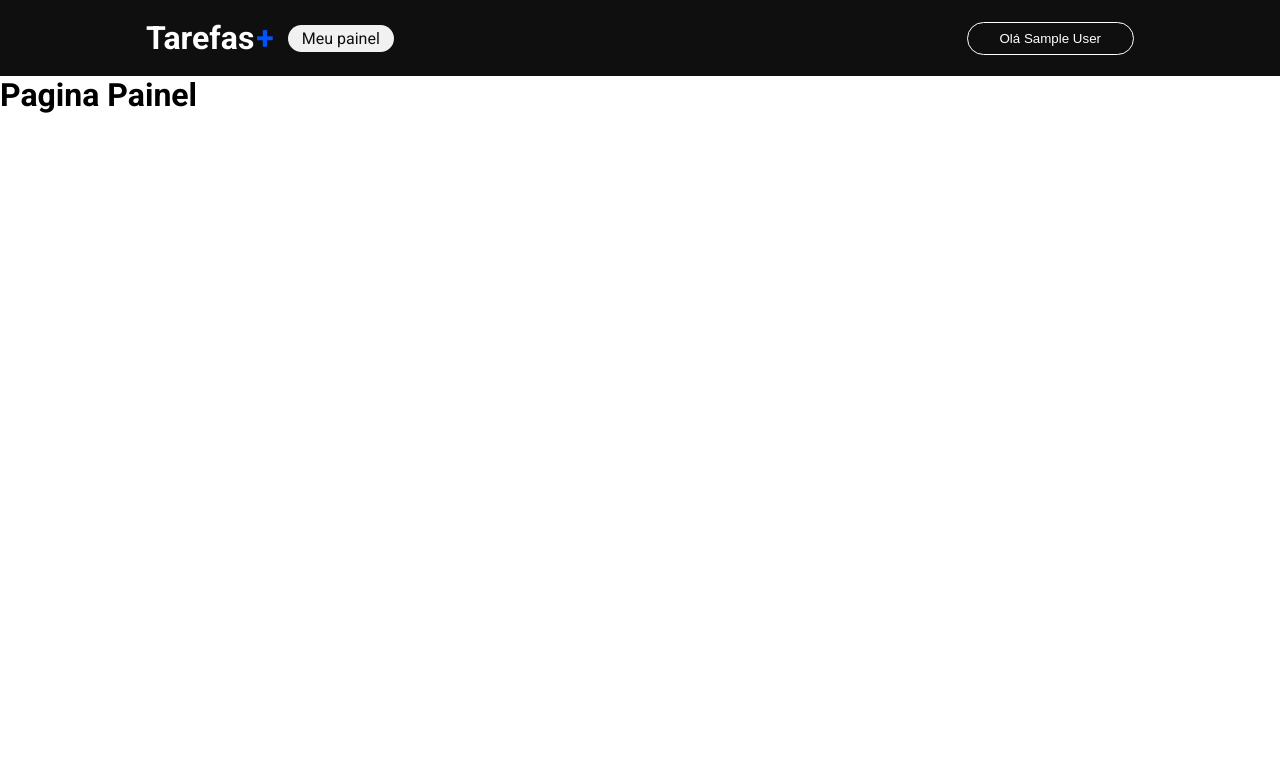
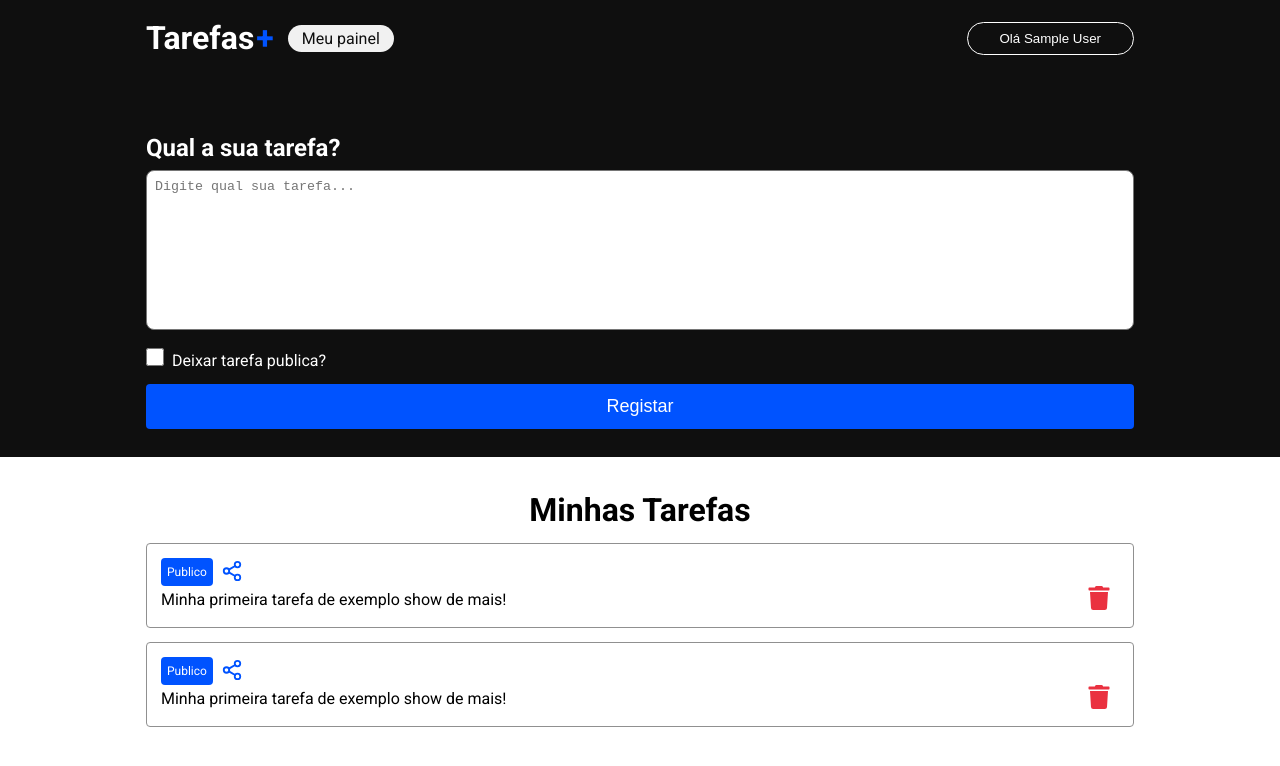
Before and after one commit to Gabriel-otirB/app-task-board, a Next.js app: page /dashboard in a window 1280 px wide. Shown: the top 766 px of the page. Built offline with nearby package versions, Linux system fonts and the light colour scheme; no server answers; sample sign-in values are in the browser's storage.

Commit message:
Dashboard design added

```diff
--- a/package.json
+++ b/package.json
@@ -12,7 +12,8 @@
     "next": "15.1.7",
     "next-auth": "^4.24.11",
     "react": "^19.0.0",
-    "react-dom": "^19.0.0"
+    "react-dom": "^19.0.0",
+    "react-icons": "^5.5.0"
   },
   "devDependencies": {
     "@types/node": "^20",
--- /dev/null
+++ b/src/components/textArea/index.tsx
@@ -0,0 +1,10 @@
+import { HTMLProps } from 'react';
+import styles from './styles.module.css';
+
+const TextArea = ({ ...rest }: HTMLProps<HTMLTextAreaElement>) => {
+  return (
+    <textarea className={styles.textarea} {...rest}></textarea>
+  )
+}
+
+export default TextArea
--- /dev/null
+++ b/src/components/textArea/styles.module.css
@@ -0,0 +1,8 @@
+.textarea {
+  width: 100%;
+  resize: none;
+  height: 160px;
+  border-radius: 8px;
+  outline: none;
+  padding: 8px;
+}
--- a/src/pages/dashboard/index.tsx
+++ b/src/pages/dashboard/index.tsx
@@ -3,6 +3,9 @@
 import Head from 'next/head';
 
 import { getSession } from 'next-auth/react'
+import TextArea from '../../components/textArea';
+import { FiShare2 } from 'react-icons/fi';
+import { FaTrash } from 'react-icons/fa';
 
 const Dashboard = () => {
 
@@ -12,7 +15,63 @@
         <title>Meu painel de tarefas</title>
       </Head>
 
-      <h1>Pagina Painel</h1>
+      <main className={styles.main}>
+        <section className={styles.content}>
+          <div className={styles.contentForm}>
+            <h1 className={styles.title}>Qual a sua tarefa?</h1>
+
+            <form >
+              <TextArea placeholder='Digite qual sua tarefa...' />
+              <div className={styles.checkboxArea}>
+                <input type="checkbox" className={styles.checkbox} />
+                <label>Deixar tarefa publica?</label>
+              </div>
+
+              <button className={styles.button} type='submit'>Registar</button>
+            </form>
+
+          </div>
+        </section>
+
+        <section className={styles.taskContainer}>
+          <h1>Minhas Tarefas</h1>
+
+          <article className={styles.task}>
+            <div className={styles.tagContainer}>
+              <label className={styles.tag}>Publico</label>
+              <button className={styles.sharedButton}>
+                <FiShare2 size={22} color='#0053ff' />
+              </button>
+            </div>
+
+            <div className={styles.taskContent}>
+              <p>Minha primeira tarefa de exemplo show de mais!</p>
+              <button className={styles.trashButton}>
+                <FaTrash size={24} color='#ea3140' />
+              </button>
+            </div>
+          </article>
+
+          <article className={styles.task}>
+            <div className={styles.tagContainer}>
+              <label className={styles.tag}>Publico</label>
+              <button className={styles.sharedButton}>
+                <FiShare2 size={22} color='#0053ff' />
+              </button>
+            </div>
+
+            <div className={styles.taskContent}>
+              <p>Minha primeira tarefa de exemplo show de mais!</p>
+              <button className={styles.trashButton}>
+                <FaTrash size={24} color='#ea3140' />
+              </button>
+            </div>
+          </article>
+
+        </section>
+
+      </main>
+
     </div>
   )
 }
@@ -20,15 +79,13 @@
 export default Dashboard
 
 export const getServerSideProps: GetServerSideProps = async ({ req }) => {
-  const session = await getSession({ req })
-  // console.log(session);
+  const session = await getSession({ req });
 
-  if (!session?.user) {
-    // Se não tem usuário vamos redirecionar para /
+  if (!session) {
     return {
       redirect: {
         destination: '/',
-        permanet: false,
+        permanent: false,
       },
     };
   }
--- a/src/pages/dashboard/styles.module.css
+++ b/src/pages/dashboard/styles.module.css
@@ -0,0 +1,118 @@
+.container {
+  width: 100%;
+}
+
+.content {
+  background-color: #0f0f0f;
+  width: 100%;
+  display: flex;
+  align-items: center;
+  justify-content: center;
+}
+
+.contentForm {
+  max-width: 1024px;
+  width: 100%;
+  padding: 0 18px;
+  padding-bottom: 28px;
+  margin-top: 58px;
+}
+
+.title {
+  color: #fff;
+  margin-bottom: 8px;
+}
+
+.checkboxArea label {
+  margin-left: 8px;
+  color: #fff;
+}
+
+.checkboxArea {
+  margin: 14px 0;
+}
+
+.checkbox {
+  width: 18px;
+  height: 18px;
+}
+
+.button {
+  width: 100%;
+  border: 0;
+  border-radius: 4px;
+  color: #fff;
+  background-color: #0053ff;
+  padding: 12px 0;
+  font-size: 18px;
+}
+
+.taskContainer {
+  margin: 34px auto 0 auto;
+  padding: 0 18px;
+  width: 100%;
+  max-width: 1024px;
+  display: flex;
+  flex-direction: column;
+}
+
+.taskContainer a {
+  text-decoration: none;
+  color: #0f0f0f;
+}
+
+.taskContainer h1 {
+  text-align: center;
+  font-size: 32px;
+  margin-bottom: 14px;
+}
+
+.task {
+  margin-bottom: 14px;
+  line-height: 150%;
+  display: flex;
+  flex-direction: column;
+  align-items: flex-start;
+  border: 1.5px solid #909090;
+  border-radius: 4px;
+  padding: 14px;
+}
+
+.tagContainer {
+  display: flex;
+  align-items: center;
+  justify-content: center;
+}
+
+.tag {
+  background-color: #0053ff;
+  padding: 2px 6px;
+  color: #fff;
+  border-radius: 4px;
+  font-size: 12px;
+}
+
+.sharedButton {
+  background-color: transparent;
+  margin: 0 8px;
+  border: 0;
+  cursor: pointer;
+}
+
+.taskContent {
+  display: flex;
+  align-items: center;
+  justify-content: space-between;
+  width: 100%;
+}
+
+.taskContent p {
+  white-space: pre-wrap;
+}
+
+.trashButton {
+  cursor: pointer;
+  border: 0;
+  background-color: transparent;
+  margin: 0 8px;
+}
```
Also changed, not shown: 1 other file (tests, documents, lock files or other folders).
